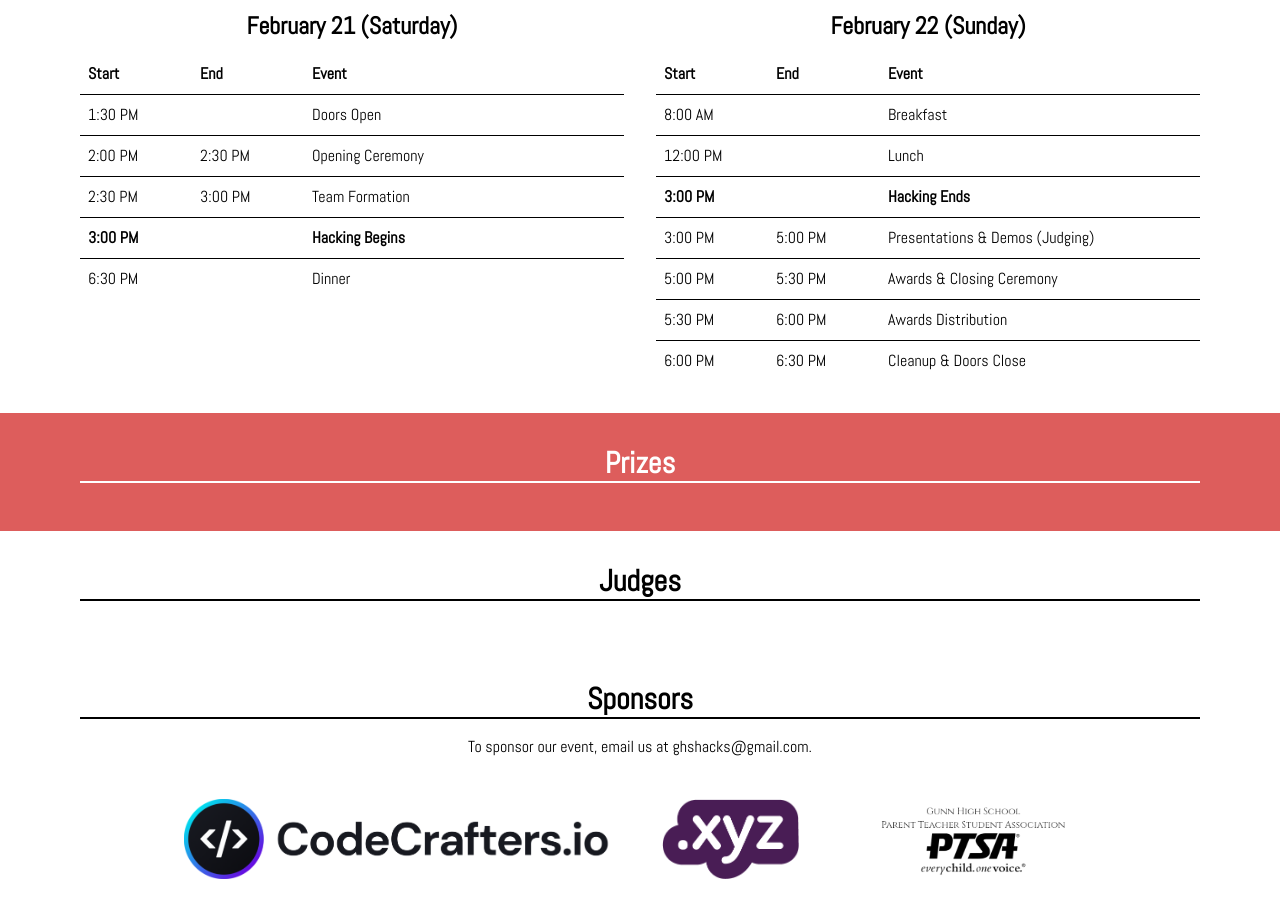
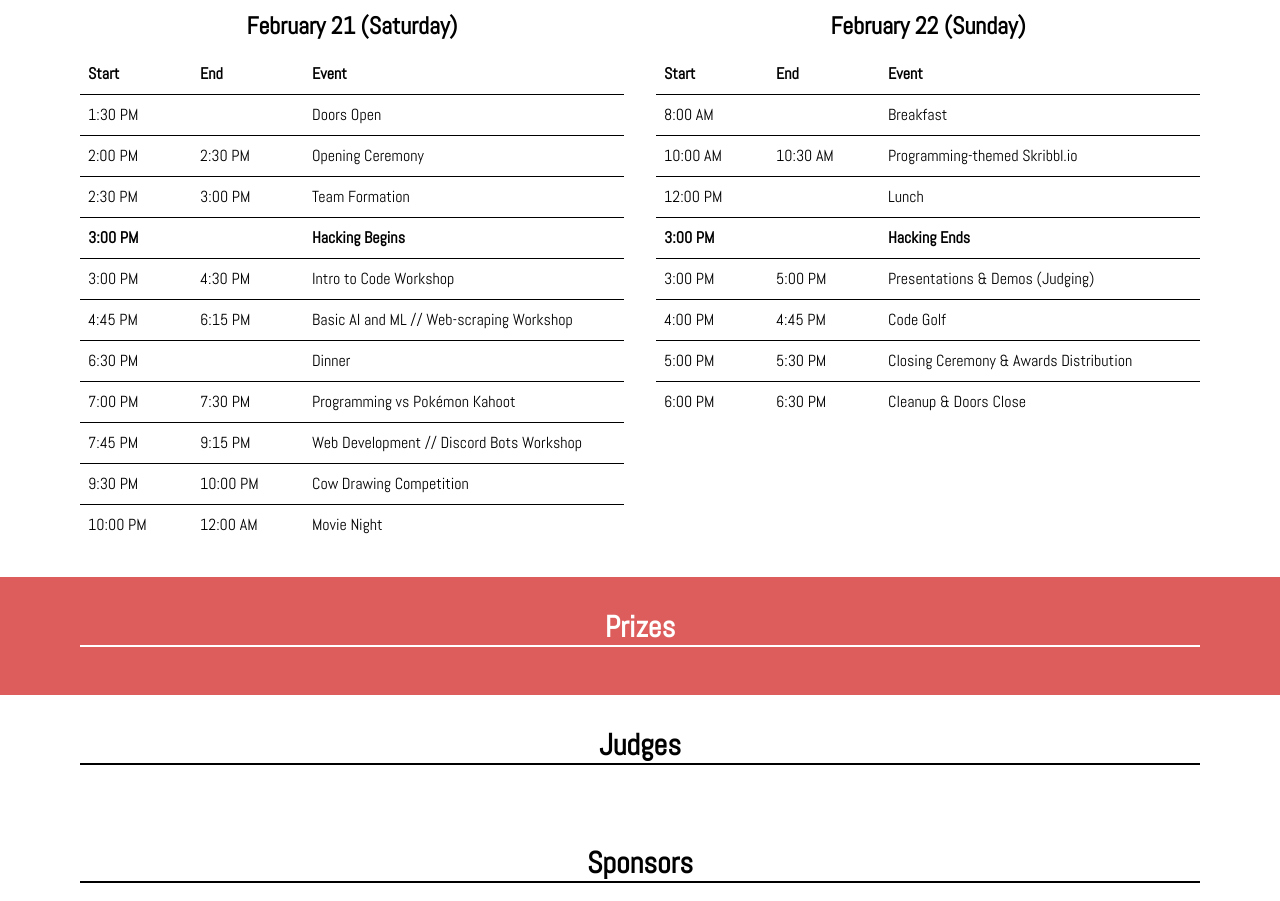
Before and after one commit to united-computations/GunnHacks12.0, a Next.js app: page / in a window 1280 px wide. Shown: the part 1960-2861 px from the top of the page. Built offline with nearby package versions, Linux system fonts and the light colour scheme.

Commit message:
Update Schedule.tsx

```diff
--- a/src/components/landing/Schedule.tsx
+++ b/src/components/landing/Schedule.tsx
@@ -11,23 +11,22 @@ export default function Schedule() {
                     <ScheduleItem start="2:00 PM" end="2:30 PM">Opening Ceremony</ScheduleItem>
                     <ScheduleItem start="2:30 PM" end="3:00 PM">Team Formation</ScheduleItem>
                     <ScheduleItem start="3:00 PM" bold>Hacking Begins</ScheduleItem>
-                    {/* <ScheduleItem start="3:00 PM" end="4:30 PM">Intro to Code Workshop</ScheduleItem>
-                    <ScheduleItem start="4:45 PM" end="6:15 PM">Basic AI and ML // Web-scraping Workshop</ScheduleItem> */}
+                    <ScheduleItem start="3:00 PM" end="4:30 PM">Intro to Code Workshop</ScheduleItem>
+                    <ScheduleItem start="4:45 PM" end="6:15 PM">Basic AI and ML // Web-scraping Workshop</ScheduleItem>
                     <ScheduleItem start="6:30 PM">Dinner</ScheduleItem>
-                    {/* <ScheduleItem start="7:00 PM" end="7:30 PM">Coding Trivia Kahoot</ScheduleItem>
+                    <ScheduleItem start="7:00 PM" end="7:30 PM">Programming vs Pokémon Kahoot</ScheduleItem>
                     <ScheduleItem start="7:45 PM" end="9:15 PM">Web Development // Discord Bots Workshop</ScheduleItem>
                     <ScheduleItem start="9:30 PM" end="10:00 PM">Cow Drawing Competition</ScheduleItem>
-                    <ScheduleItem start="10:00 PM" end="12:00 AM">Movie Night</ScheduleItem> */}
+                    <ScheduleItem start="10:00 PM" end="12:00 AM">Movie Night</ScheduleItem>
                 </ScheduleDay>
                 <ScheduleDay name={`${END.toFormat("MMMM d")} (${END.toFormat("EEEE")})`}>
                     <ScheduleItem start="8:00 AM">Breakfast</ScheduleItem>
-                    {/* <ScheduleItem start="10:00 AM" end="10:30 AM">Programming-themed Skribbl.io</ScheduleItem> */}
+                    <ScheduleItem start="10:00 AM" end="10:30 AM">Programming-themed Skribbl.io</ScheduleItem>
                     <ScheduleItem start="12:00 PM">Lunch</ScheduleItem>
                     <ScheduleItem start="3:00 PM" bold>Hacking Ends</ScheduleItem>
                     <ScheduleItem start="3:00 PM" end="5:00 PM">Presentations & Demos (Judging)</ScheduleItem>
-                    {/* <ScheduleItem start="4:00 PM" end="4:45 PM">Code Golf</ScheduleItem> */}
-                    <ScheduleItem start="5:00 PM" end="5:30 PM">Awards & Closing Ceremony</ScheduleItem>
-                    <ScheduleItem start="5:30 PM" end="6:00 PM">Awards Distribution</ScheduleItem>
+                    <ScheduleItem start="4:00 PM" end="4:45 PM">Code Golf</ScheduleItem>
+                    <ScheduleItem start="5:00 PM" end="5:30 PM">Closing Ceremony & Awards Distribution</ScheduleItem>
                     <ScheduleItem start="6:00 PM" end="6:30 PM">Cleanup & Doors Close</ScheduleItem>
                 </ScheduleDay>
             </div>
```
